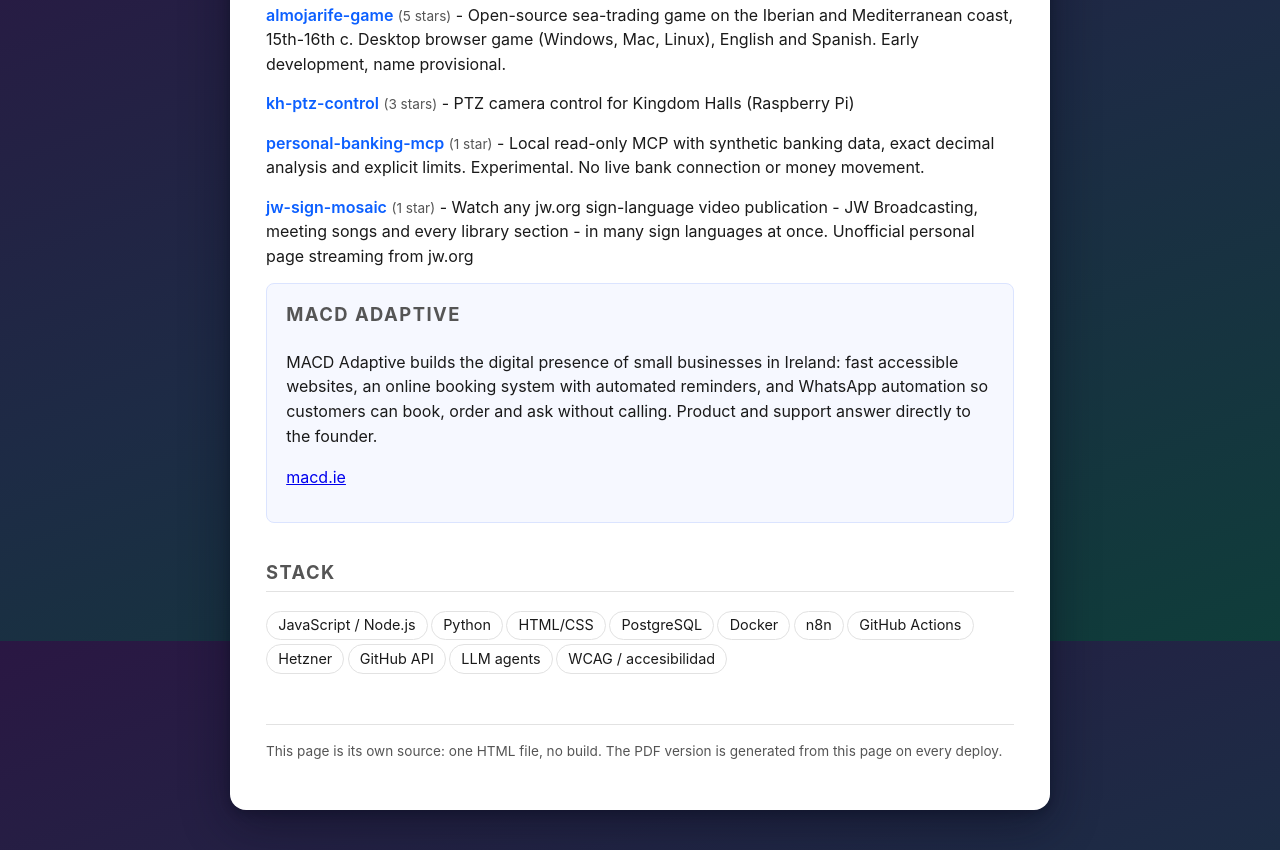
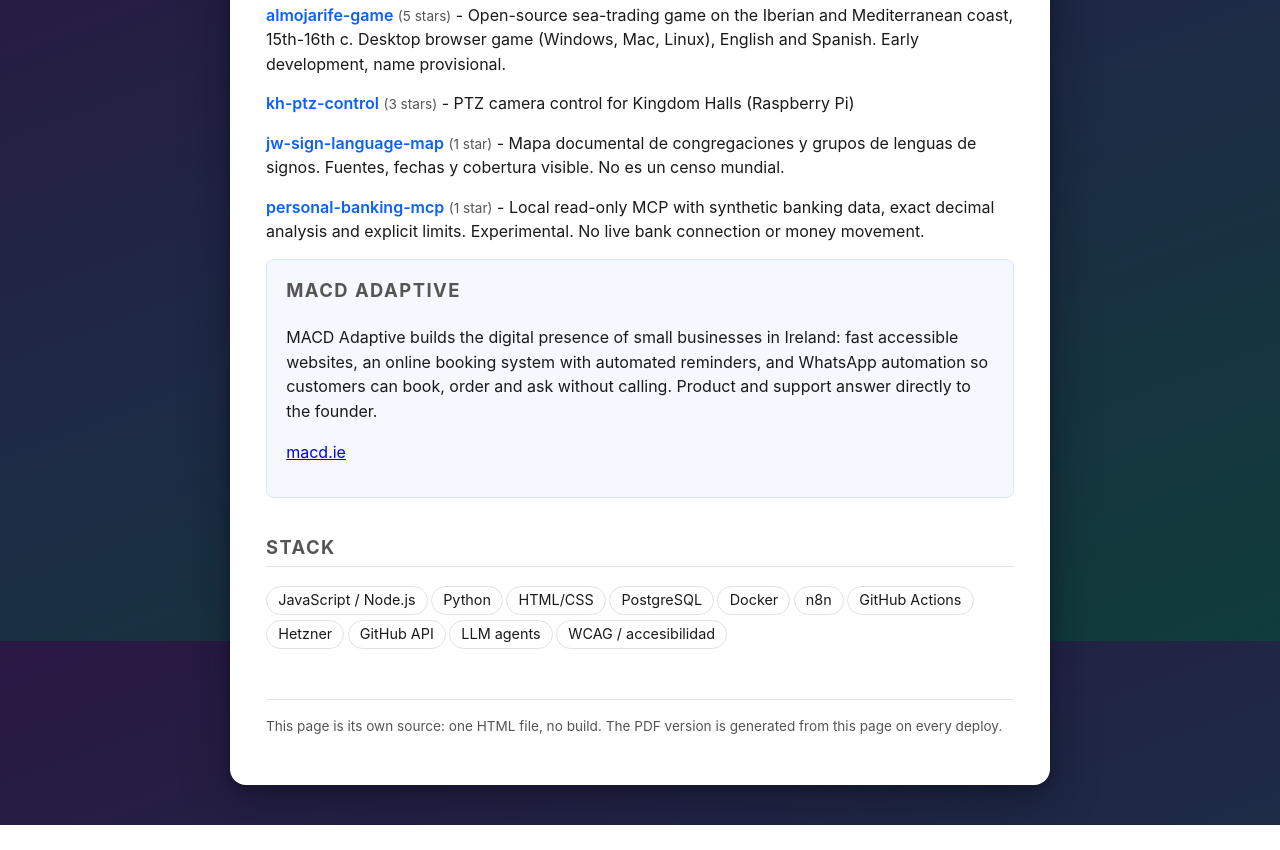
Before and after one commit to HALCONDEORO/cv, a plain HTML site: page index.html in a window 1280 px wide. Shown: the part 959-1809 px from the top of the page. After the commit the page ends 1784 px from the top, so only its background shows below. Drawn offline with Linux system fonts and the light colour scheme.

Commit message:
chore: refresh top repositories

```diff
--- a/index.html
+++ b/index.html
@@ -111,8 +111,8 @@
   <div class="proj"><span class="name"><a href="https://github.com/HALCONDEORO/vidaa-clean-tv">vidaa-clean-tv</a></span> <span class="stars">(5 stars)</span> - Reversible VIDAA privacy settings guides and offline DNS log tools. Model-specific hardware verification is still pending.</div>
   <div class="proj"><span class="name"><a href="https://github.com/HALCONDEORO/almojarife-game">almojarife-game</a></span> <span class="stars">(5 stars)</span> - Open-source sea-trading game on the Iberian and Mediterranean coast, 15th-16th c. Desktop browser game (Windows, Mac, Linux), English and Spanish. Early development, name provisional.</div>
   <div class="proj"><span class="name"><a href="https://github.com/HALCONDEORO/kh-ptz-control">kh-ptz-control</a></span> <span class="stars">(3 stars)</span> - PTZ camera control for Kingdom Halls (Raspberry Pi)</div>
+  <div class="proj"><span class="name"><a href="https://github.com/HALCONDEORO/jw-sign-language-map">jw-sign-language-map</a></span> <span class="stars">(1 star)</span> - Mapa documental de congregaciones y grupos de lenguas de signos. Fuentes, fechas y cobertura visible. No es un censo mundial.</div>
   <div class="proj"><span class="name"><a href="https://github.com/HALCONDEORO/personal-banking-mcp">personal-banking-mcp</a></span> <span class="stars">(1 star)</span> - Local read-only MCP with synthetic banking data, exact decimal analysis and explicit limits. Experimental. No live bank connection or money movement.</div>
-  <div class="proj"><span class="name"><a href="https://github.com/HALCONDEORO/jw-sign-mosaic">jw-sign-mosaic</a></span> <span class="stars">(1 star)</span> - Watch any jw.org sign-language video publication - JW Broadcasting, meeting songs and every library section - in many sign languages at once. Unofficial personal page streaming from jw.org</div>
 <!-- TOPREPOS:END -->
 </section>
 
```
